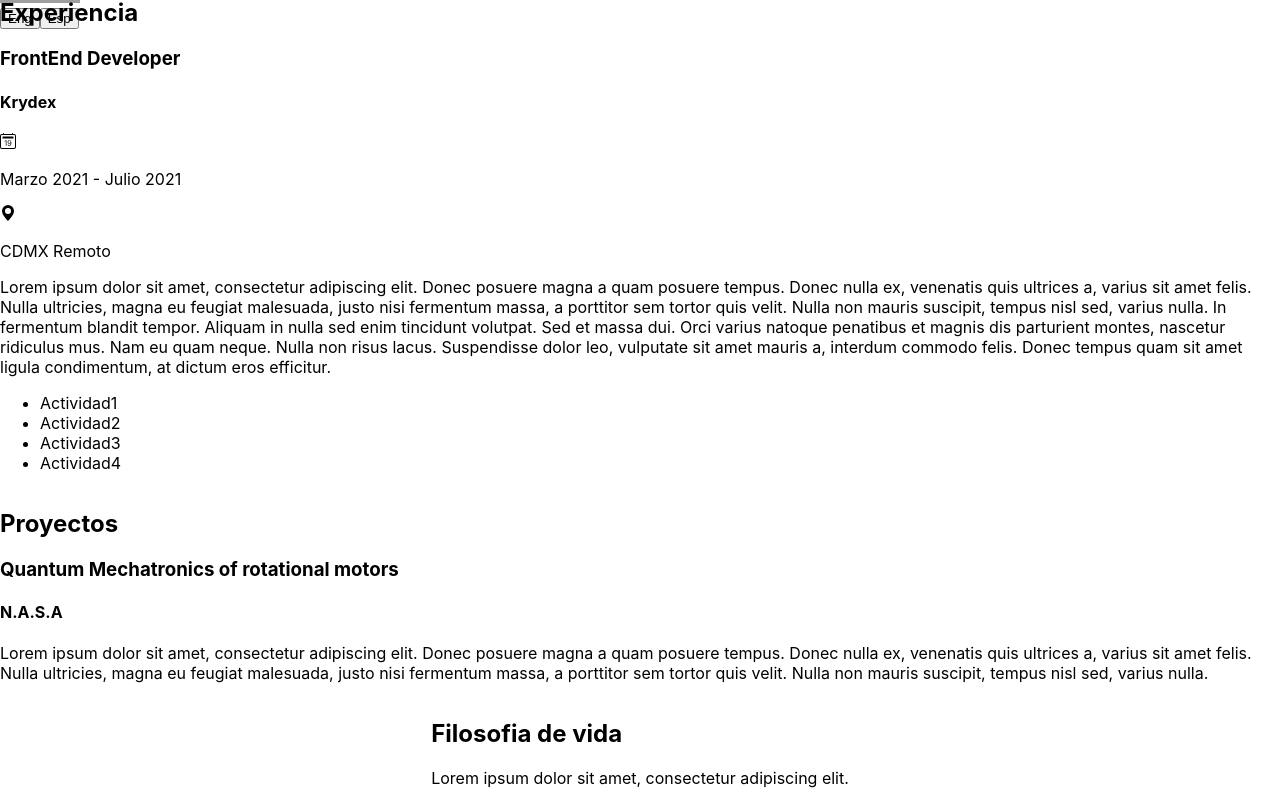
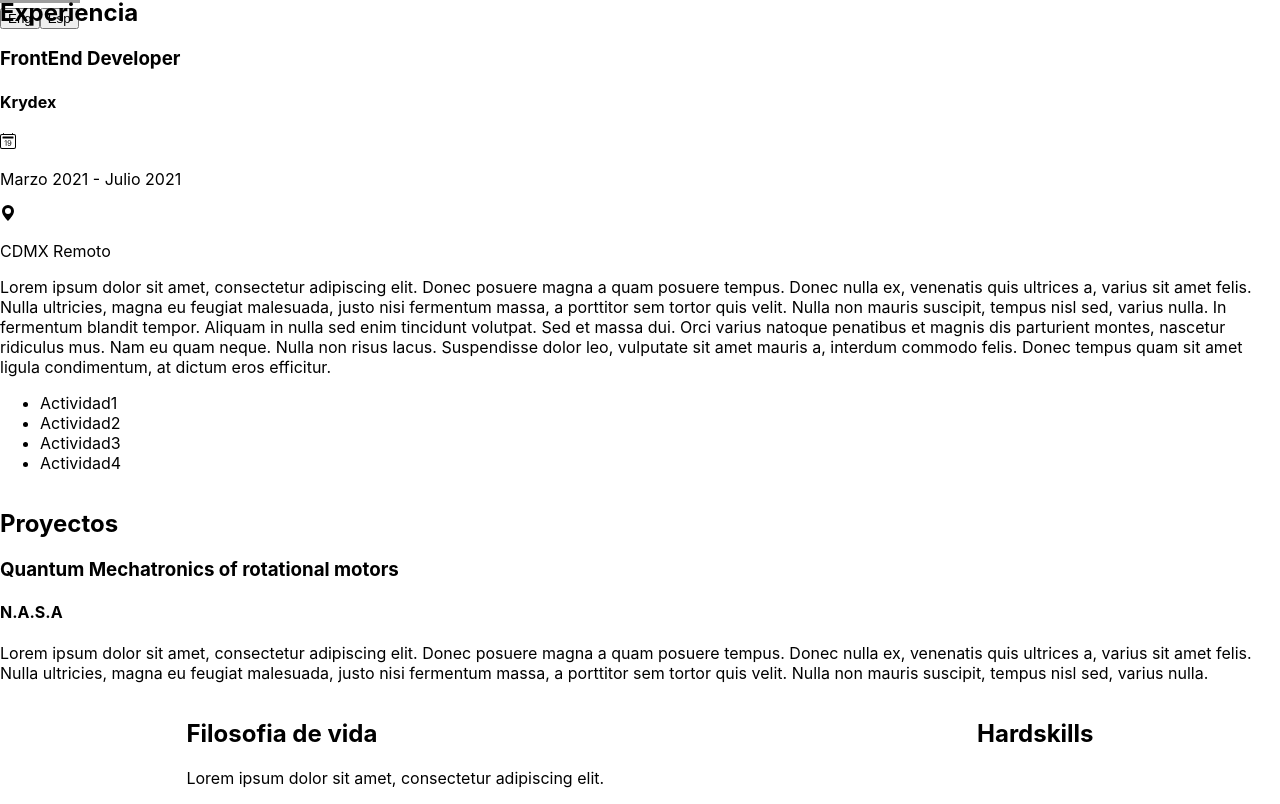
Before and after one commit to ErnestoZuniga/ErnestoZuniga.github.io, a React (Create React App) app: page / in a window 1280 px wide. Shown: the part 283-1087 px from the top of the page. Built offline with nearby package versions, Linux system fonts and the light colour scheme; grey boxes are pictures that could not be loaded.

Commit message:
Feature: working on Skill component

```diff
--- a/src/components/Experience.jsx
+++ b/src/components/Experience.jsx
@@ -23,7 +23,9 @@ const Experience = (props) => {
       </section>
       <div /*style lista*/ >
         <ul>
-          {props.activities.map( (activity) => <li>{activity}</li>)}
+          {props.activities.map(
+            (activity) => <li key={activity}>{activity}</li>
+            )}
         </ul>
       </div>
     </div>
--- /dev/null
+++ b/src/components/Skills.jsx
@@ -0,0 +1,37 @@
+import React from "react";
+
+import isElementinObject from "../services/isElementinObject";
+import {
+  BsCircleFill as CircleFill,
+  BsCircleHalf as CircleHalf,
+  BsCircle as CircleEmpty
+} from 'react-icons/bs';
+
+
+const Skills = (props) => {
+
+  const cf = Math.floor(props.rate);
+  const ch = Math.round((props.rate - Math.floor(props.rate)).toFixed(1));
+  const ce = 5 - (cf + ch)
+  const arraycf = new Array(cf).fill(undefined).map((element,i) => <CircleFill key={'cf' + i.toString() }/>)
+  const arraych = new Array(ch).fill(undefined).map((element,i) => <CircleHalf key={'ch'+ i.toString()}/>)
+  const arrayce = new Array(ce).fill(undefined).map((element,i) => <CircleEmpty key={'ce'+ i.toString()}/>)
+  const arrayc= arraycf.concat(arraych.concat(arrayce))
+  console.log('wololo')
+
+  console.log('Data: ',JSON.stringify(props.ratedSkills) )
+  console.log('keys: ' ,Object.keys(props.ratedSkills));
+  console.log('entries: ',Object.entries(props.ratedSkills))
+  console.log('values: ',Object.values(props.ratedSkills))
+
+  new Array(Object.keys(props.ratedSkills).length)
+
+  return(
+    <div>
+      <h2>{props.title}</h2>
+      <p>{props.skill}</p>
+      {/*arrayc*/} {/*Each element of this array should have an unique key*/}
+    </div>
+  )
+}
+export default Skills;
--- a/src/containers/FrontEnd.jsx
+++ b/src/containers/FrontEnd.jsx
@@ -4,6 +4,7 @@ import React from 'react';
 import Experience from '../components/Experience';
 import Proyects from '../components/Proyects';
 import LifePhilosophy from '../components/LifePhilosophy';
+import Skills from '../components/Skills';
 
 const Home = () => {
   const description='Lorem ipsum dolor sit amet, consectetur adipiscing elit. Donec posuere magna a quam posuere tempus. Donec nulla ex, venenatis quis ultrices a, varius sit amet felis. Nulla ultricies, magna eu feugiat malesuada, justo nisi fermentum massa, a porttitor sem tortor quis velit. Nulla non mauris suscipit, tempus nisl sed, varius nulla. In fermentum blandit tempor. Aliquam in nulla sed enim tincidunt volutpat. Sed et massa dui. Orci varius natoque penatibus et magnis dis parturient montes, nascetur ridiculus mus. Nam eu quam neque. Nulla non risus lacus. Suspendisse dolor leo, vulputate sit amet mauris a, interdum commodo felis. Donec tempus quam sit amet ligula condimentum, at dictum eros efficitur.'
@@ -37,6 +38,14 @@ const Home = () => {
       description={'Lorem ipsum dolor sit amet, consectetur adipiscing elit. Donec posuere magna a quam posuere tempus. Donec nulla ex, venenatis quis ultrices a, varius sit amet felis. Nulla ultricies, magna eu feugiat malesuada, justo nisi fermentum massa, a porttitor sem tortor quis velit. Nulla non mauris suscipit, tempus nisl sed, varius nulla.'}
     />
     <LifePhilosophy description={'Lorem ipsum dolor sit amet, consectetur adipiscing elit.'}/>
+    <Skills
+      title={'Hardskills'}
+      rate={1}
+      ratedSkills={
+        [{'lenguage': 'Javascript', 'rate': 3},{'lenguage': 'Python', 'rate': 2.5}]
+      }
+      skills={['Node.js',]}
+    />
   </div>
   );
 }
--- a/src/routes/App.js
+++ b/src/routes/App.js
@@ -12,7 +12,7 @@ import Layout from "../components/Layout";
 
 
 const App = () => {
-return (
+  return (
     <Router>
       <Layout>
         <Switch>
@@ -21,6 +21,7 @@ return (
         </Switch>
       </Layout>
     </Router>
-);}
+  );
+}
 
 export default App;
```
